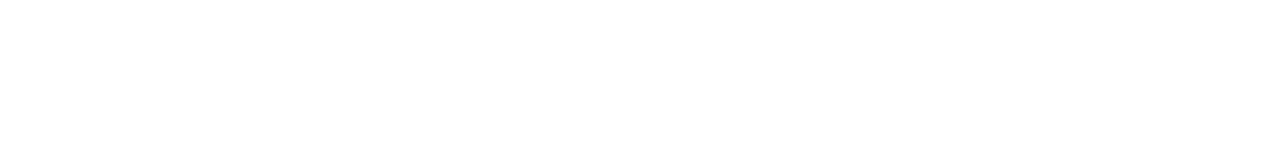
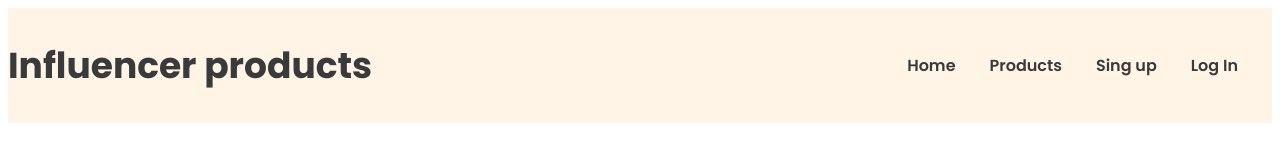
Before and after one commit to Shariar2006/influencer-gear-practice, a plain HTML site: page index.html in a window 1280 px wide. Drawn offline with Linux system fonts and the light colour scheme.

Commit message:
added navigetion bar

```diff
--- a/index.html
+++ b/index.html
@@ -1,11 +1,40 @@
 <!DOCTYPE html>
 <html lang="en">
+
 <head>
     <meta charset="UTF-8">
     <meta name="viewport" content="width=device-width, initial-scale=1.0">
     <title>Practice</title>
+    <link rel="preconnect" href="https://fonts.googleapis.com">
+    <link rel="preconnect" href="https://fonts.gstatic.com" crossorigin>
+    <link
+        href="https://fonts.googleapis.com/css2?family=Lato:wght@400;700&family=Poppins:wght@600;700&family=Work+Sans:wght@400;500;600;800&display=swap"
+        rel="stylesheet">
+        <link rel="stylesheet" href="styles/styles.css">
 </head>
+
 <body>
+    <header>
+        <nav class="nav-container">
+            <div class="nav-title">
+                <h2>Influencer products</h2>
+            </div>
+            <div>
+                <ul class="nav-item">
+                    <a href="">Home</a>
+                    <a href="">Products</a>
+                    <a href="">Sing up</a>
+                    <a href="">Log In</a>
+                </ul>
+            </div>
+        </nav>
+    </header>
+    <main>
 
+    </main>
+    <footer>
+
+    </footer>
 </body>
+
 </html>
--- /dev/null
+++ b/styles/styles.css
@@ -0,0 +1,26 @@
+* {
+    font-family: 'Poppins', sans-serif;
+}
+
+.nav-container {
+    background: rgba(255, 144, 14, 0.10);
+    display: flex;
+    justify-content: space-between;
+    align-items: center;
+}
+.nav-title{
+    color: #3A3A3A;
+    font-size: 24px;
+    font-weight: 700;
+}
+
+.nav-item {
+    display: flex;
+}
+
+.nav-item a {
+    text-decoration: none;
+    margin-right: 34px;
+    color: #3A3A3A;
+    font-weight: 600;
+}
```
